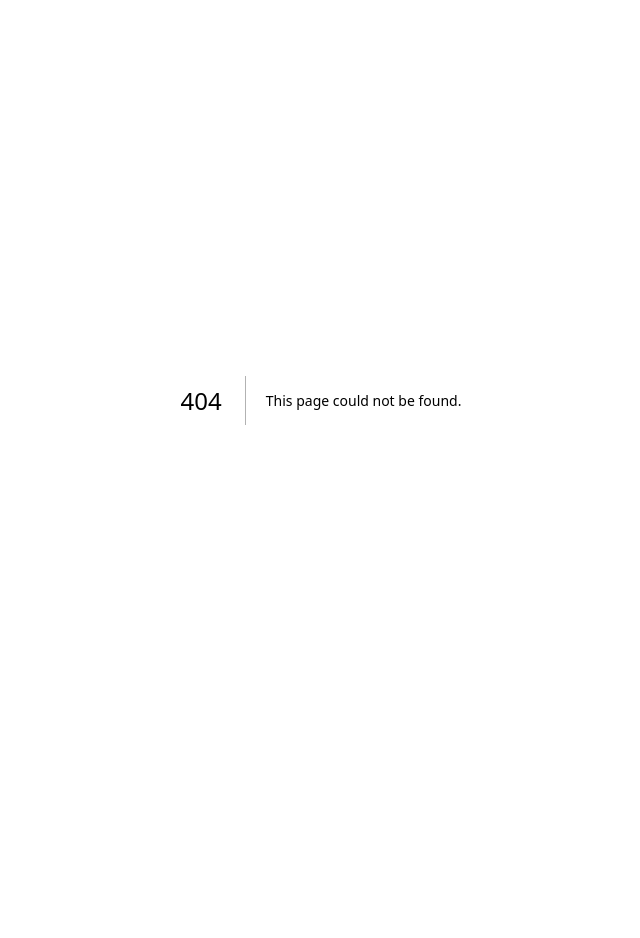
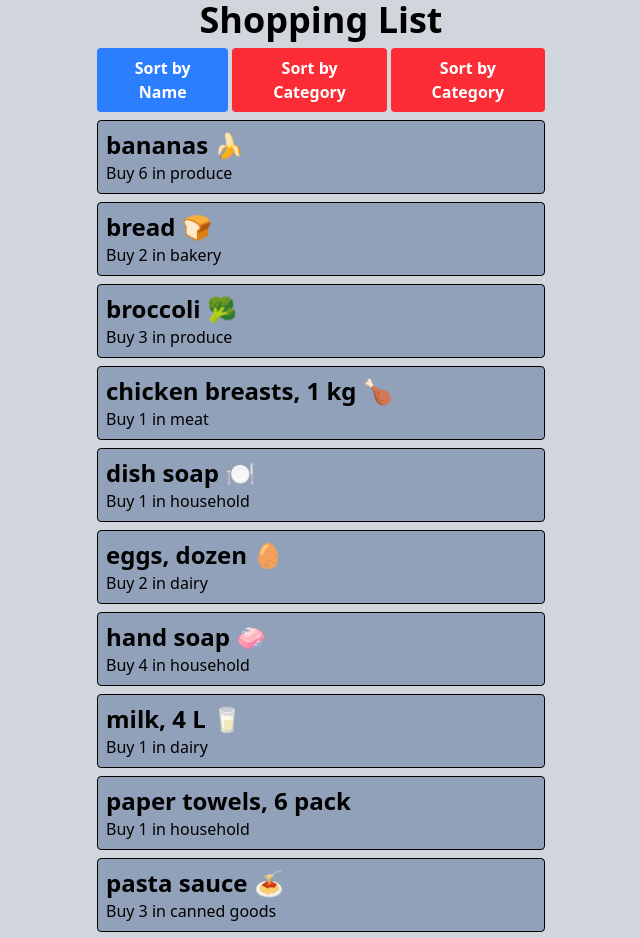
Before and after one commit to Jordan-Labell/cprg306-assignments, a Next.js app: page /week-6 in a window 1280 px wide. Before the commit this address had no page. Shown: the top 938 px of the page, without its empty margins (319-959 px from the left). Before the commit the page ends 800 px from the top, so only its background shows below. Built offline with nearby package versions, Linux system fonts and the light colour scheme.

Commit message:
updated main page to read weeks from a json file. added week 6 page and components. set up item sorting

```diff
--- a/app/page.js
+++ b/app/page.js
@@ -1,14 +1,18 @@
 import Link from "next/link";
+import weeks from "./weeks.json";
 
 export default function Page() {
   return (
     <main>
       <h1 className="font-bold text-4xl">CPRG 306: Web Development 2 - Assignments</h1>
       <ul>
-        <li><Link href="/week-2">Week 2 Assignment</Link></li>
-        <li><Link href="/week-3">Week 3 Assignment</Link></li>
-        <li><Link href="/week-4">Week 4 Assignment</Link></li>
-        <li><Link href="/week-5">Week 5 Assignment</Link></li>
+        {
+          weeks.map((week) => (
+            <li key={week.number}>
+              <Link href={`/week-${week.number}`}>Week {week.number} Assignment</Link>
+            </li>
+          ))
+        }
       </ul>
     </main>
   );
--- /dev/null
+++ b/app/week-6/item-list.js
@@ -0,0 +1,40 @@
+"use client";
+import { useState } from 'react';
+import Item from './item';
+import itemsList from './items.json';
+
+export default function ItemList() {
+    const [sortBy, setSortBy] = useState("name");
+    let itemsListCopy = [...itemsList];
+
+    itemsListCopy.sort((item1, item2) => {
+      if (sortBy === "name") {
+        if (item1.name < item2.name) return -1;
+        if (item1.name > item2.name) return 1;
+        return 0;
+      } else if (sortBy === "category") {
+        if (item1.category < item2.category) return -1;
+        if (item1.category > item2.category) return 1;
+        return 0;
+      }
+    });
+
+return (
+    <main>
+        <ul className='mx-auto max-w-md'>
+          <li>
+            <div className='flex my-2 gap-1'>
+              <button className="bg-blue-500 hover:bg-blue-700 text-white font-bold py-2 px-4 rounded">Sort by Name</button>
+              <button className="bg-red-500 hover:bg-red-700 text-white font-bold py-2 px-4 rounded">Sort by Category</button>
+              <button className="bg-red-500 hover:bg-red-700 text-white font-bold py-2 px-4 rounded">Sort by Category</button>
+            </div>
+          </li>
+          <li>
+            {itemsListCopy.map((item) => (
+                <Item key={item.id} item={item} />
+            ))}
+          </li>
+        </ul>
+    </main>
+    );
+}
--- /dev/null
+++ b/app/week-6/item.js
@@ -0,0 +1,10 @@
+export default function Item({item}) {
+    return (
+        <section className="bg-slate-400 p-2 w-full my-2 rounded border">
+            <ul>
+                <li className="font-bold text-2xl">{item.name}</li>
+                <li>Buy {item.quantity} in {item.category}</li>
+            </ul>
+        </section>
+    );
+}
--- /dev/null
+++ b/app/week-6/items.json
@@ -0,0 +1,85 @@
+[
+{
+  "id": "1h2GJKH12gkHG31h1H",
+  "name": "milk, 4 L 🥛",
+  "quantity": 1,
+  "category": "dairy"
+},
+
+{
+  "id": "2KJH3k2j3H1k2J3K1H",
+  "name": "bread 🍞",
+  "quantity": 2,
+  "category": "bakery"
+},
+
+{
+  "id": "3h2KJH3k2j3H1k2J3",
+  "name": "eggs, dozen 🥚",
+  "quantity": 2,
+  "category": "dairy"
+},
+
+{
+  "id": "4k2J3K1H2GJKH12gk",
+  "name": "bananas 🍌",
+  "quantity": 6,
+  "category": "produce"
+},
+
+{
+  "id": "5H1h1H2KJH3k2j3H",
+  "name": "broccoli 🥦",
+  "quantity": 3,
+  "category": "produce"
+},
+
+{
+  "id": "6H1k2J3K1H2GJKH1",
+  "name": "chicken breasts, 1 kg 🍗",
+  "quantity": 1,
+  "category": "meat"
+},
+
+{
+  "id": "7gkHG31h1H2KJH3k",
+  "name": "pasta sauce 🍝",
+  "quantity": 3,
+  "category": "canned goods"
+},
+
+{
+  "id": "8j3H1k2J3K1H2GJK",
+  "name": "spaghetti, 454 g 🍝",
+  "quantity": 2,
+  "category": "dry goods"
+},
+
+{
+  "id": "9H12gkHG31h1H2KJ",
+  "name": "toilet paper, 12 pack 🧻",
+  "quantity": 1,
+  "category": "household"
+},
+
+{
+  "id": "10H3k2j3H1k2J3K1",
+  "name": "paper towels, 6 pack",
+  "quantity": 1,
+  "category": "household"
+},
+
+{
+  "id": "11k2J3K1H2GJKH12",
+  "name": "dish soap 🍽️",
+  "quantity": 1,
+  "category": "household"
+},
+
+{
+  "id": "12GJKH12gkHG31h1",
+  "name": "hand soap 🧼",
+  "quantity": 4,
+  "category": "household"
+}
+]
--- /dev/null
+++ b/app/week-6/page.js
@@ -0,0 +1,12 @@
+import ItemList from './item-list';
+
+export default function Page() {
+    return (
+        <main className='bg-gray-300'>
+            <div className='flex flex-col justify-center items-center'>
+                <h1 className='text-4xl font-extrabold '>Shopping List</h1>
+                <ItemList />
+            </div>
+        </main>
+    );
+}
--- /dev/null
+++ b/app/weeks.json
@@ -0,0 +1,26 @@
+[
+    {
+        "number": 2
+    },
+    {
+        "number": 3
+    },
+    {
+        "number": 4
+    },
+    {
+        "number": 5
+    },
+    {
+        "number": 6
+    },
+    {
+        "number": 7
+    },
+    {
+        "number": 8
+    },
+    {
+        "number": 9
+    }
+]
```
